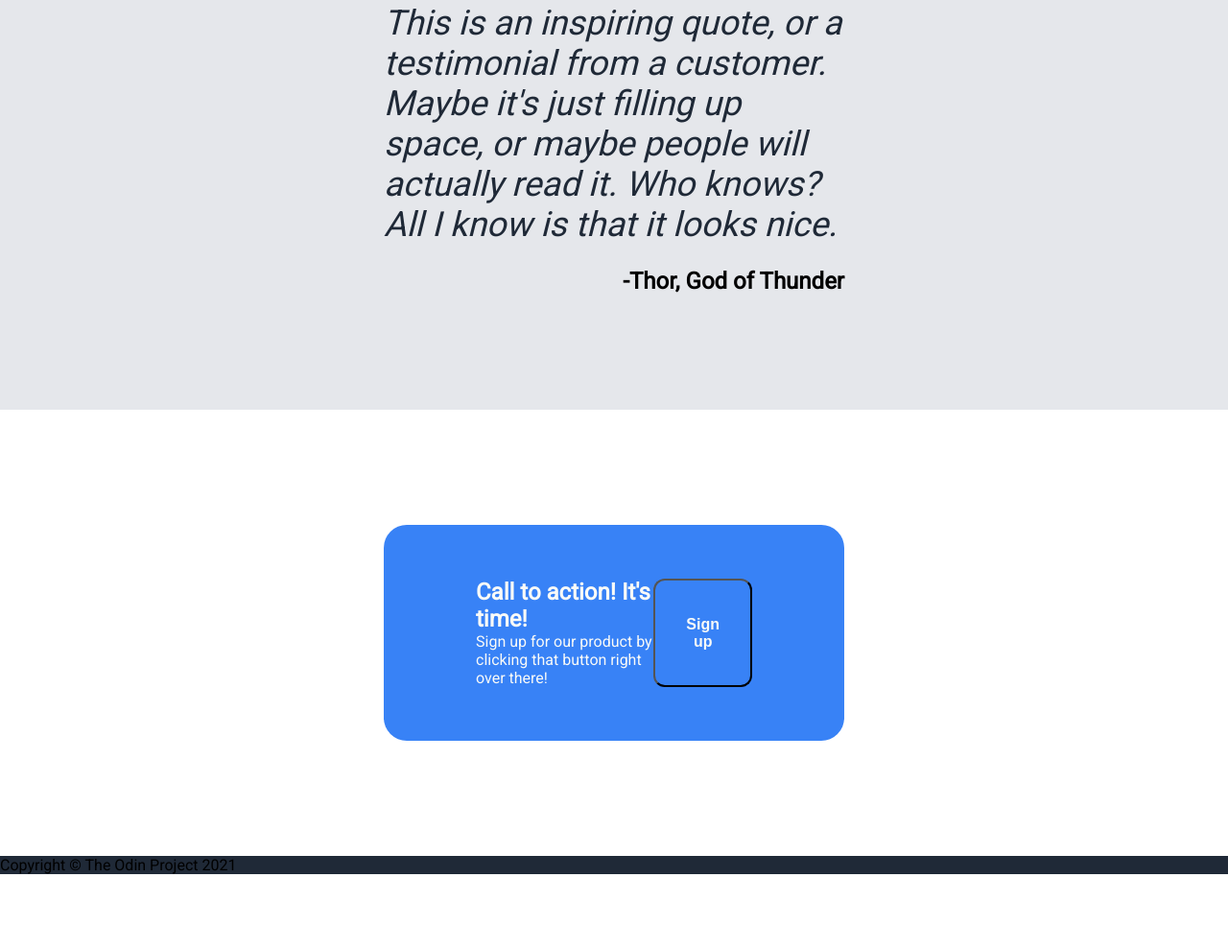
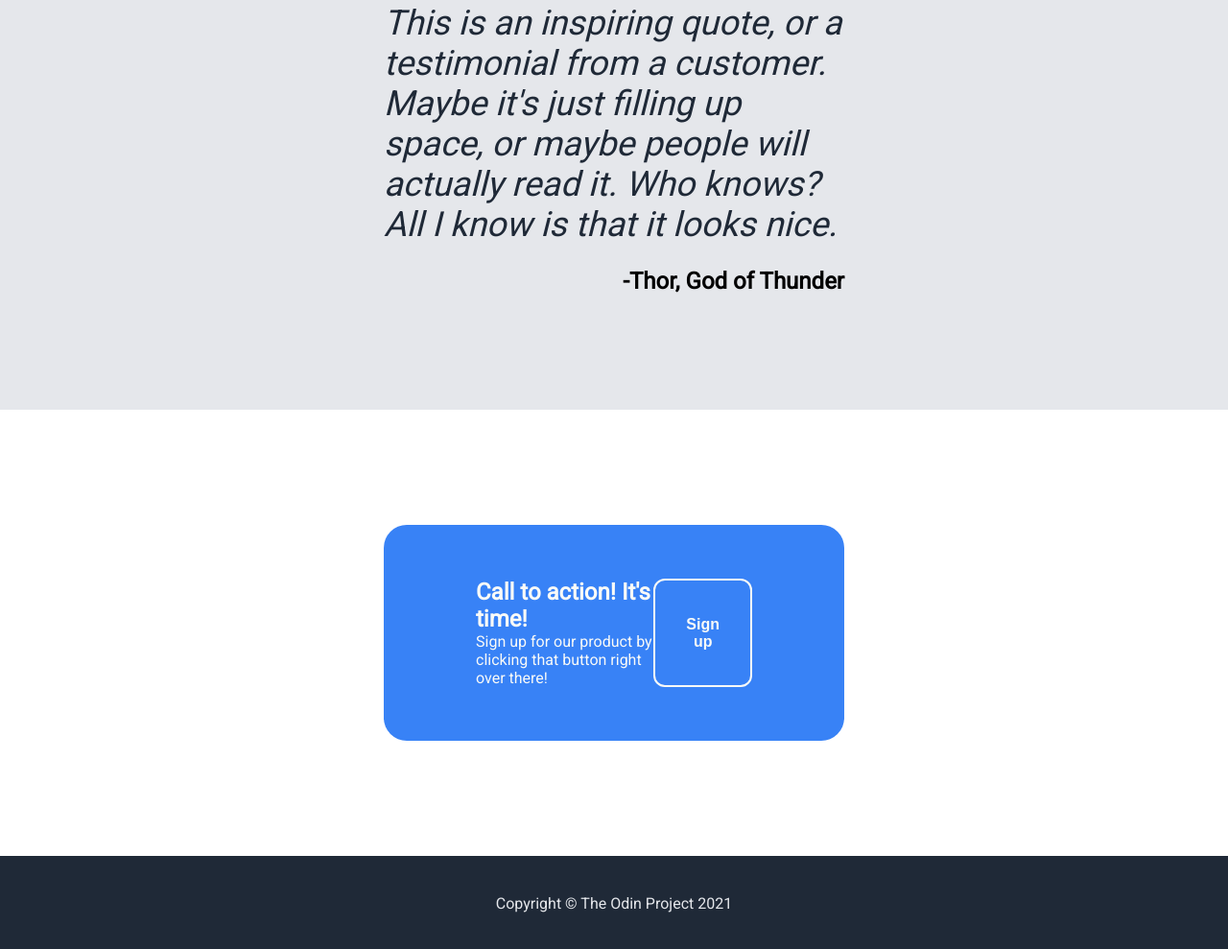
Before and after one commit to rovicchee09/landing-page, a plain HTML site: page index.html in a window 1280 px wide. Shown: the part 1537-2526 px from the top of the page at 96% size. Before the commit the page ends 2448 px from the top, so only its background shows below. Drawn offline with Linux system fonts and the light colour scheme.

Commit message:
Finish css styling

```diff
--- a/style.css
+++ b/style.css
@@ -154,11 +154,6 @@ body {
     flex-direction: column;
 }
 
-.header, .information, .quote {
-    padding-left: 400px;
-    padding-right: 400px;
-}
-
 button {
     width: fit-content;
     font-size: 16px;
@@ -167,8 +162,31 @@ button {
     background-color: #3882f6;
     color: #f9faf8;
     font-weight: bold;
+    border-style: solid;
+}
+
+button:hover {
+    background-color: #2454a0;
 }
 
 .description button {
     border: none;
 }
+
+.action button {
+    border-color: #f9faf8;
+}
+
+.footer {
+    display: flex;
+    justify-content: center;
+    align-items: center;
+    color: #e5e7eb;
+    padding: 40px 0;
+
+}
+
+.header, .information, .quote, .footer {
+    padding-left: 400px;
+    padding-right: 400px;
+}
```
